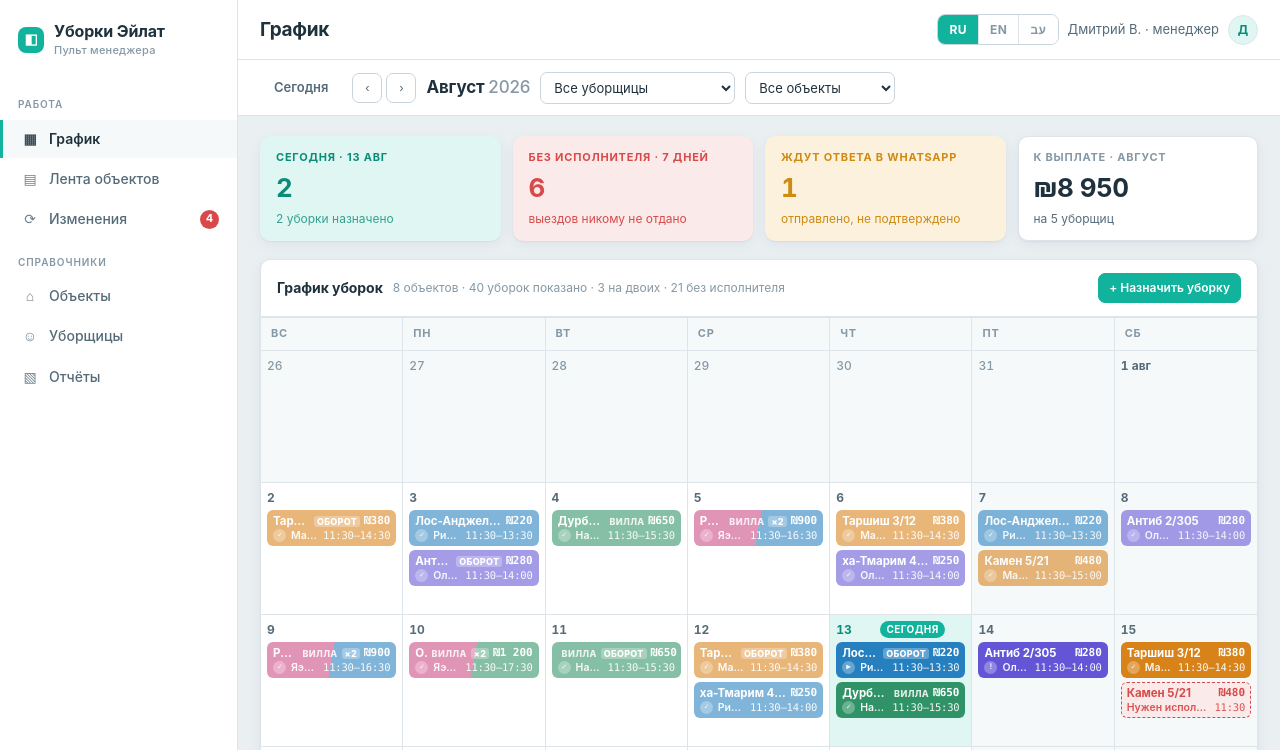
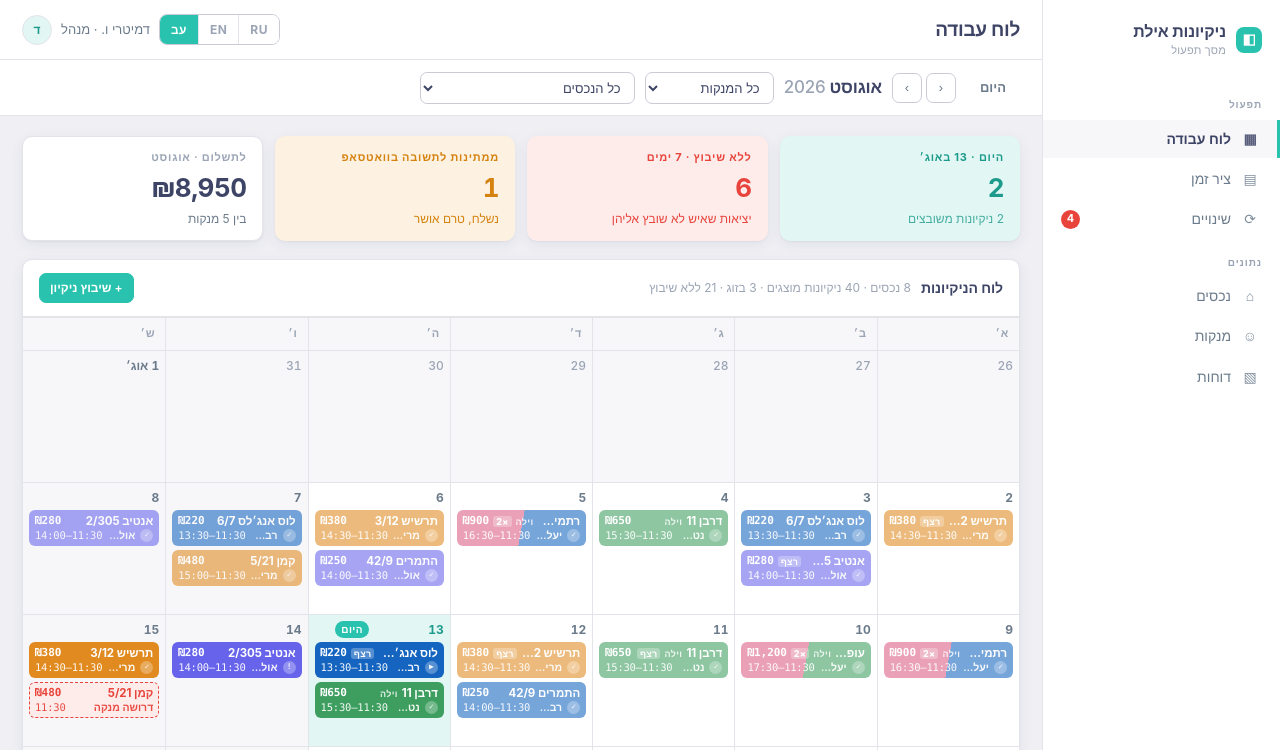
Before and after one commit to kstnkr-rgb/cleaning, a plain HTML site: page index.html in a window 1280 px wide. Shown: the top 750 px of the page. Drawn offline with Linux system fonts and the light colour scheme.

Commit message:
Repaint on the Turno palette, boot in Hebrew, filter by property
Colours are now sampled straight off the reference product: page #efeff4,
accent #29c2af, ink #3d4465, and the job chips taken from its own set.

Drops the dark theme entirely — the product being modelled is light-only,
and a viewer on a dark OS was seeing a palette that had nothing to do with
the reference. `color-scheme: light` keeps native form controls in step.

The property filter now lists every object, grouped into "by type" and
"a single property", and narrows both the calendar and the timeline.

The demo opens in Hebrew.

Co-Authored-By: Claude Opus 5 <noreply@anthropic.com>

```diff
--- a/index.html
+++ b/index.html
@@ -1,55 +1,30 @@
 <title>Eilat Turnaround — Cleaning Ops Console</title>
 <style>
+  /* Palette sampled straight off the Turno reference screenshots:
+     page #efeff4, accent #29c2af, ink #3d4465, muted #6b7b8b,
+     job chips #fc9835 / #6764eb / #f89cb1 / #1565c0 / #94e59d.
+
+     Deliberately light-only, like the product it is modelled on. `color-scheme: light`
+     keeps native controls (selects, date and time pickers, checkboxes) light as well,
+     even when the viewer's OS is set to dark. */
   :root {
-    --ground: #eaeff2; --surface: #ffffff; --surface-2: #f6f9fa; --surface-3: #eef3f5;
-    --ink: #1f313c; --ink-2: #556b79; --ink-3: #8598a5;
-    --line: #dde5ea; --line-strong: #c8d5dc;
-    --accent: #12b39c; --accent-deep: #0a8c79; --accent-soft: #e0f6f2;
-    --danger: #d84a4a; --danger-soft: #fbeaea;
-    --warn: #cf8a12; --warn-soft: #fbf1dd;
-    --ok: #2c9c68; --ok-soft: #e3f4ec;
-    --villa: #8a6bbf; --villa-soft: #f0eafa;
-    --booking: #e7edf0; --booking-ink: #6c8593;
-    --shadow: 0 1px 2px rgba(31,49,60,.06), 0 4px 14px rgba(31,49,60,.06);
-    --shadow-lg: 0 12px 40px rgba(31,49,60,.22);
-    --c-mk: #d8821a; --c-op: #6455d6; --c-yb: #cc4a83; --c-rt: #2680bf; --c-ns: #2f9367;
+    color-scheme: light;
+    --ground: #efeff4; --surface: #ffffff; --surface-2: #f7f7fa; --surface-3: #ececf1;
+    --ink: #3d4465; --ink-2: #6b7b8b; --ink-3: #9aa4b4;
+    --line: #e3e3ea; --line-strong: #cbcbd6;
+    --accent: #29c2af; --accent-deep: #1c9a8b; --accent-soft: #e2f7f4;
+    --danger: #e8443c; --danger-soft: #fdecea;
+    --warn: #d5820f; --warn-soft: #fdf2e2;
+    --ok: #2f9e5c; --ok-soft: #e7f6ec;
+    --villa: #6764eb; --villa-soft: #ecebfd;
+    --booking: #ececf1; --booking-ink: #6b7b8b;
+    --shadow: 0 1px 2px rgba(61,68,101,.06), 0 4px 14px rgba(61,68,101,.07);
+    --shadow-lg: 0 12px 40px rgba(61,68,101,.24);
+    --c-mk: #e08a1f; --c-op: #6764eb; --c-yb: #db5f86; --c-rt: #1565c0; --c-ns: #3d9e5f;
     --chip-ink: #ffffff;
     --sans: -apple-system, BlinkMacSystemFont, "Segoe UI", Roboto, "Helvetica Neue", Arial, sans-serif;
     --mono: ui-monospace, SFMono-Regular, "SF Mono", Menlo, Consolas, "Cascadia Mono",
             "Noto Sans Mono", "DejaVu Sans Mono", monospace;
-  }
-
-  @media (prefers-color-scheme: dark) {
-    :root:not([data-theme="light"]) {
-      --ground: #0d151a; --surface: #151f26; --surface-2: #1a262e; --surface-3: #202e37;
-      --ink: #e2ecf1; --ink-2: #9bb0bd; --ink-3: #6d8392;
-      --line: #24333d; --line-strong: #33454f;
-      --accent: #2ad0b6; --accent-deep: #5fe3cd; --accent-soft: #10312d;
-      --danger: #ef6a6a; --danger-soft: #331a1a;
-      --warn: #e0a33e; --warn-soft: #33270f;
-      --ok: #48c78a; --ok-soft: #12301f;
-      --villa: #a78ad4; --villa-soft: #241d33;
-      --booking: #202d35; --booking-ink: #8ba3b1;
-      --shadow: 0 1px 2px rgba(0,0,0,.3), 0 4px 14px rgba(0,0,0,.28);
-      --shadow-lg: 0 12px 40px rgba(0,0,0,.6);
-      --c-mk: #dd9540; --c-op: #8377e4; --c-yb: #d96b9c; --c-rt: #4599d4; --c-ns: #45ab80;
-      --chip-ink: #0d151a;
-    }
-  }
-  :root[data-theme="dark"] {
-    --ground: #0d151a; --surface: #151f26; --surface-2: #1a262e; --surface-3: #202e37;
-    --ink: #e2ecf1; --ink-2: #9bb0bd; --ink-3: #6d8392;
-    --line: #24333d; --line-strong: #33454f;
-    --accent: #2ad0b6; --accent-deep: #5fe3cd; --accent-soft: #10312d;
-    --danger: #ef6a6a; --danger-soft: #331a1a;
-    --warn: #e0a33e; --warn-soft: #33270f;
-    --ok: #48c78a; --ok-soft: #12301f;
-    --villa: #a78ad4; --villa-soft: #241d33;
-    --booking: #202d35; --booking-ink: #8ba3b1;
-    --shadow: 0 1px 2px rgba(0,0,0,.3), 0 4px 14px rgba(0,0,0,.28);
-    --shadow-lg: 0 12px 40px rgba(0,0,0,.6);
-    --c-mk: #dd9540; --c-op: #8377e4; --c-yb: #d96b9c; --c-rt: #4599d4; --c-ns: #45ab80;
-    --chip-ink: #0d151a;
   }
 
   * { box-sizing: border-box; }
@@ -655,6 +630,7 @@
       august: "August", allCleaners: "All cleaners", pairJobs: "Two-cleaner jobs",
       unassignedOnly: "Unassigned only", allProps: "All properties",
       villasOnly: "Villas only", aptsOnly: "Apartments only",
+      grpType: "By type", grpProps: "A single property",
       filterCleaner: "Filter by cleaner", filterType: "Filter by property type",
       tileToday: "Today · 13 Aug", tileTodayN: "scheduled",
       tileGaps: "Unassigned · next 7 days", tileGapsN: "check-outs with nobody booked",
@@ -834,6 +810,7 @@
       august: "Август", allCleaners: "Все уборщицы", pairJobs: "Уборки на двоих",
       unassignedOnly: "Только без исполнителя", allProps: "Все объекты",
       villasOnly: "Только виллы", aptsOnly: "Только квартиры",
+      grpType: "По типу", grpProps: "Отдельный объект",
       filterCleaner: "Фильтр по уборщице", filterType: "Фильтр по типу объекта",
       tileToday: "Сегодня · 13 авг", tileTodayN: "назначено",
       tileGaps: "Без исполнителя · 7 дней", tileGapsN: "выездов никому не отдано",
@@ -1010,6 +987,7 @@
       august: "אוגוסט", allCleaners: "כל המנקות", pairJobs: "עבודות בזוג",
       unassignedOnly: "ללא שיבוץ בלבד", allProps: "כל הנכסים",
       villasOnly: "וילות בלבד", aptsOnly: "דירות בלבד",
+      grpType: "לפי סוג", grpProps: "נכס מסוים",
       filterCleaner: "סינון לפי מנקה", filterType: "סינון לפי סוג נכס",
       tileToday: "היום · 13 באוג׳", tileTodayN: "משובצים",
       tileGaps: "ללא שיבוץ · 7 ימים", tileGapsN: "יציאות שאיש לא שובץ אליהן",
@@ -1130,7 +1108,7 @@
 
   /* ================= runtime ================= */
 
-  var LOC = "ru";
+  var LOC = "he";
   var L = DICT[LOC];
   var U = L.ui;
 
@@ -1210,8 +1188,15 @@
   var repMode = "cleaner", repPick = "mk";
   var editingId = null, payTouched = false;
 
+  // filterType is "" (everything), a kind ("villa" / "apt"), or a single property id ("P3").
+  function propPasses(pid) {
+    if (!filterType) return true;
+    if (filterType === "villa" || filterType === "apt") return PROPS[pid].kind === filterType;
+    return pid === filterType;
+  }
+
   function visible(c) {
-    if (filterType && PROPS[c.pid].kind !== filterType) return false;
+    if (!propPasses(c.pid)) return false;
     if (!filterCleaner) return true;
     if (filterCleaner === "none") return c.crew.length === 0;
     if (filterCleaner === "pairs") return c.crew.length > 1;
@@ -1259,8 +1244,14 @@
           '<select class="filter" id="f-cleaner" aria-label="' + U.filterCleaner + '"></select>' +
           '<select class="filter" id="f-type" aria-label="' + U.filterType + '">' +
             '<option value="">' + U.allProps + "</option>" +
-            '<option value="villa">' + U.villasOnly + "</option>" +
-            '<option value="apt">' + U.aptsOnly + "</option></select>" +
+            '<optgroup label="' + U.grpType + '">' +
+              '<option value="villa">' + U.villasOnly + "</option>" +
+              '<option value="apt">' + U.aptsOnly + "</option></optgroup>" +
+            '<optgroup label="' + U.grpProps + '">' +
+              Object.keys(PROPS).map(function (pid) {
+                return '<option value="' + pid + '">' + esc(P(pid).addr) + " · " + P(pid).area + "</option>";
+              }).join("") +
+            "</optgroup></select>" +
         "</div>" +
         '<div class="content">' +
           '<div class="tiles" id="tiles"></div>' +
@@ -1495,9 +1486,7 @@
     }
     head += "</div></div>";
 
-    var rows = Object.keys(PROPS).filter(function (pid) {
-      return !filterType || PROPS[pid].kind === filterType;
-    }).map(function (pid) {
+    var rows = Object.keys(PROPS).filter(propPasses).map(function (pid) {
       var p = PROPS[pid], grid = "";
       for (var i = 1; i <= 31; i++) {
         var d = new Date(Date.UTC(2026, 7, i)), wd = d.getUTCDay();
```
